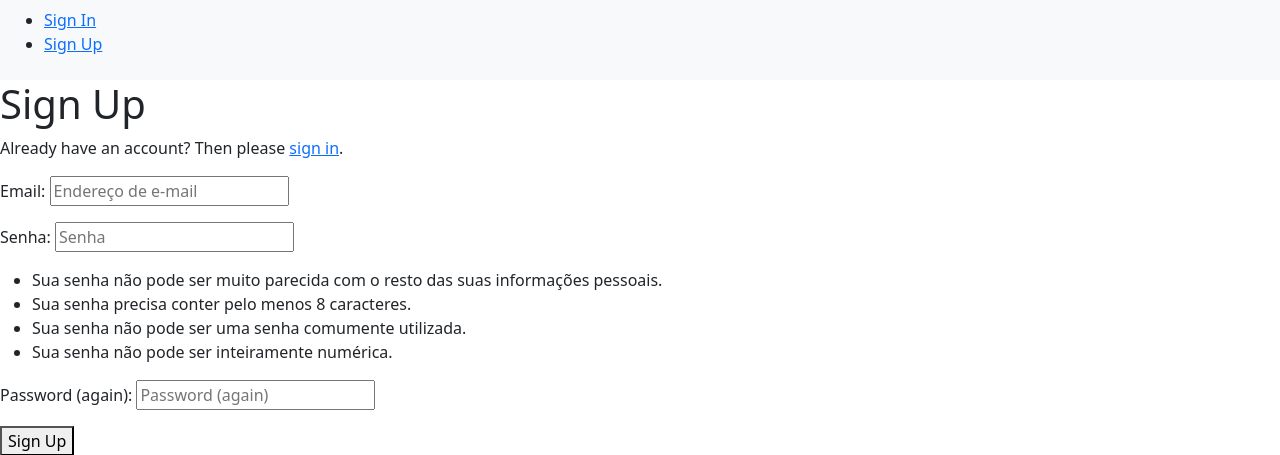
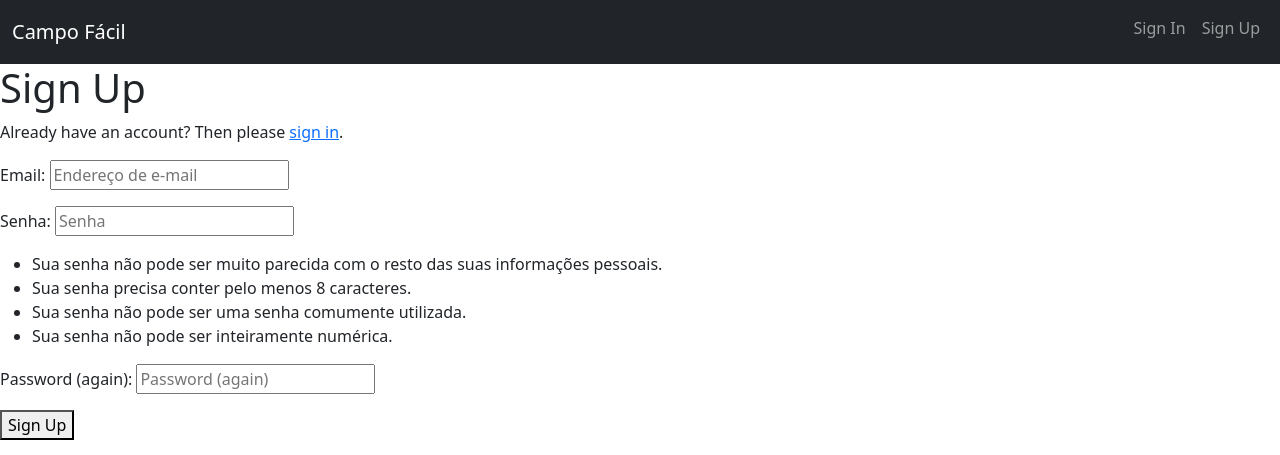
Before and after one commit to kyoduke/django-campo-facil, a Django app: page /accounts/signup/ in a window 1280 px wide. Shown: the top 455 px of the page. Run offline with Django 5.2, Linux system fonts and the light colour scheme; some libraries are stand-ins or nearby versions.

Commit message:
adds navbar

```diff
--- a/djangoapp/templates/allauth/layouts/base.html
+++ b/djangoapp/templates/allauth/layouts/base.html
@@ -30,57 +30,68 @@
     {% endif %}
     <div>
         {% comment %} change from here {% endcomment %}
-        <nav class="navbar bg-light">
+        <nav class="navbar navbar-expand-lg navbar-dark bg-dark">
             <div class="container-fluid">
+
+                {% comment %} change to football_fields home page  {% endcomment %}
+                <a class='navbar-brand' {% url "home" %}>Campo Fácil</a>
+
+
                 {% comment %} <strong>{% trans "Menu:" %}</strong> {% endcomment %}
-                <ul>
+                <button class="navbar-toggler" type="button" data-bs-toggle="collapse" data-bs-target="#navbarSupportedContent" aria-controls="navbarSupportedContent" aria-expanded="false" aria-label="Toggle navigation">
+                    <span class="navbar-toggler-icon"></span>
+                </button>
+                <div class="collapse navbar-collapse" id="navbarSupportedContent">
+                    <ul class="navbar-nav ms-auto mb-2 mb-ls-0">
                         {% if user.is_authenticated %}
                         {% url 'account_email' as email_url %}
                         {% if email_url %}
-                    <li>
-                        <a href="{{ email_url }}">{% trans "Change Email" %}</a>
+                        <li class="nav-item">
+                            <a class="nav-link" href="{{ email_url }}">Mudar Email</a>
                         </li>
                         {% endif %}
                         {% url 'account_change_password' as change_password_url %}
                         {% if change_password_url %}
-                    <li>
-                        <a href="{{ change_password_url }}">{% trans "Change Password" %}</a>
+                        <li class="nav-item">
+                            <a class="nav-link" href="{{ change_password_url }}">{% trans "Change Password" %}</a>
                         </li>
                         {% endif %}
                         {% url 'mfa_index' as mfa_url %}
                         {% if mfa_url %}
-                    <li>
-                        <a href="{{ mfa_url }}">{% trans "Two-Factor Authentication" %}</a>
+                        <li class="nav-item">
+                            <a class="nav-link" href="{{ mfa_url }}">{% trans "Two-Factor Authentication" %}</a>
                         </li>
                         {% endif %}
                         {% url 'usersessions_list' as usersessions_list_url %}
                         {% if usersessions_list_url %}
-                    <li>
-                        <a href="{{ usersessions_list_url }}">{% trans "Sessions" %}</a>
+                        <li class="nav-item">
+                            <a class="nav-link" href="{{ usersessions_list_url }}">{% trans "Sessions" %}</a>
                         </li>
                         {% endif %}
                         {% url 'account_logout' as logout_url %}
                         {% if logout_url %}
-                    <li>
-                        <a href="{{ logout_url }}">{% trans "Sign Out" %}</a>
+                        <li class="nav-item">
+                            <a class="nav-link" href="{{ logout_url }}">{% trans "Sign Out" %}</a>
                         </li>
                         {% endif %}
                         {% else %}
                         {% url 'account_login' as login_url %}
                         {% if login_url %}
-                    <li>
-                        <a href="{{ login_url }}">{% trans "Sign In" %}</a>
+                        <li class="nav-item">
+                            <a class="nav-link" href="{{ login_url }}">{% trans "Sign In" %}</a>
                         </li>
                         {% endif %}
                         {% url 'account_signup' as signup_url %}
                         {% if signup_url %}
-                    <li>
-                        <a href="{{ signup_url }}">{% trans "Sign Up" %}</a>
+                        <li class="nav-item">
+                            <a class="nav-link" href="{{ signup_url }}">{% trans "Sign Up" %}</a>
                         </li>
                         {% endif %}
                         {% endif %}
                     </ul>
                 </div>
+
+
 
             </nav>
         </div>
```
Lines whose indentation alone changed are shown as unchanged.
